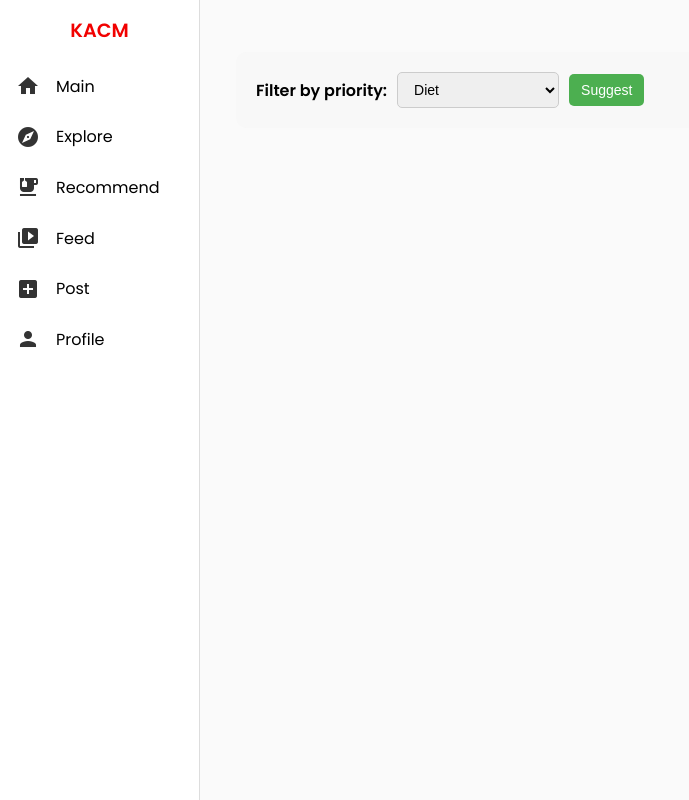
After one commit to jimmytrn154/KACM_Food, a Spring Boot app: page /recommend in a window 1280 px wide. The commit adds this page. Shown: the whole page, without its empty margins (0-689 px from the left). Run offline with Spring Boot 4, Linux system fonts and the light colour scheme; the visitor is signed in with stand-in values (Sample User, id 1).

Commit message:
recommend 1st interface

```diff
--- a/src/main/java/com/Chese/KACM_Recommendation/Config/Restaurant.java
+++ b/src/main/java/com/Chese/KACM_Recommendation/Config/Restaurant.java
@@ -1,5 +1,4 @@
 package com.Chese.KACM_Recommendation.Config;
-import com.Chese.KACM_Recommendation.Config.LocationHashTable;
 import com.Chese.KACM_Recommendation.model.LocationCoordinate;
 import java.util.HashMap;
 import java.util.Map;
--- a/src/main/java/com/Chese/KACM_Recommendation/Controller/FoodController.java
+++ b/src/main/java/com/Chese/KACM_Recommendation/Controller/FoodController.java
@@ -9,7 +9,6 @@ import org.springframework.web.bind.annotation.RequestMapping;
 import org.springframework.http.ResponseEntity;
 import org.springframework.web.bind.annotation.*;
 import com.Chese.KACM_Recommendation.Service.FoodService;
-import com.Chese.KACM_Recommendation.model.Food;
 import java.util.*;
 
 @RestController
--- /dev/null
+++ b/src/main/java/com/Chese/KACM_Recommendation/Controller/RecommendController.java
@@ -0,0 +1,15 @@
+package com.Chese.KACM_Recommendation.Controller;
+import jakarta.servlet.http.HttpSession;
+import org.springframework.stereotype.Controller;
+import org.springframework.web.bind.annotation.GetMapping;
+
+@Controller
+public class RecommendController {
+    @GetMapping("/recommend")
+    public String recommendPage(HttpSession session){
+        if (session.getAttribute("user") == null) {
+            return "redirect:/login";
+          }
+        return "recommend";
+    }
+}
--- a/src/main/java/com/Chese/KACM_Recommendation/Service/FindPath.java
+++ b/src/main/java/com/Chese/KACM_Recommendation/Service/FindPath.java
@@ -1,7 +1,6 @@
 package com.Chese.KACM_Recommendation.Service;
 
 import com.Chese.KACM_Recommendation.algorithms.Dijkstra;
-import com.Chese.KACM_Recommendation.Config.LocationHashTable;
 
 import org.apache.http.client.utils.URIBuilder;
 import java.io.BufferedReader;
--- a/src/main/java/com/Chese/KACM_Recommendation/Service/FoodService.java
+++ b/src/main/java/com/Chese/KACM_Recommendation/Service/FoodService.java
@@ -1,5 +1,4 @@
 package com.Chese.KACM_Recommendation.Service;
-import com.Chese.KACM_Recommendation.model.Food;
 import org.springframework.stereotype.Service;
 import com.Chese.KACM_Recommendation.model.FoodDetail;
 import com.Chese.KACM_Recommendation.model.FoodSummary;
--- a/src/main/java/com/Chese/KACM_Recommendation/entities/Restriction.java
+++ b/src/main/java/com/Chese/KACM_Recommendation/entities/Restriction.java
@@ -7,7 +7,6 @@ public class Restriction {
     private List<String> hate_taste_adjectives;
     private List<String> food_allergy;
     private List<String> diet;
-    private String food_allergy_raw;
     private List<String> Preferred_Cuisines;
 
     public Restriction(){
--- /dev/null
+++ b/src/main/resources/static/recommend.css
@@ -0,0 +1,308 @@
+.filter-bar {
+    display: flex;
+    align-items: center;
+    gap: 10px;
+    padding: 20px;
+    background-color: #f8f8f8;
+    border-radius: 10px;
+    margin: 20px;
+    font-family: 'Poppins', sans-serif;
+}
+
+.filter-bar label {
+    font-weight: 600;
+}
+
+.filter-bar select,
+.filter-bar button {
+    padding: 8px 12px;
+    font-size: 14px;
+    border-radius: 5px;
+    border: 1px solid #ccc;
+}
+
+.filter-bar button {
+    background-color: #4CAF50;
+    color: white;
+    border: none;
+    cursor: pointer;
+}
+
+.filter-bar button:hover {
+    background-color: #45a049;
+}
+/* explore.css */
+
+/* 0) SIDEBAR (from test.css) */
+.sidebar {
+    position: fixed;
+    top: 0;
+    left: 0;
+    width: 80px;
+    height: 100vh;
+    background: #fff;
+    border-right: 1px solid #ddd;
+    transition: width 0.3s;               /* smooth sidebar expand/collapse :contentReference[oaicite:0]{index=0} */
+    overflow: hidden;
+  }
+  .sidebar:hover {
+    width: 200px;
+  }
+  .sidebar .logo {
+    font-weight: 700;
+    font-size: 1.2rem;
+    color: var(--red);
+    text-align: center;
+    padding: 1rem 0;
+  }
+  .nav-list { list-style: none; }
+  .nav-item {
+    display: flex;
+    align-items: center;
+    padding: 0.8rem 1rem;
+    cursor: pointer;
+    transition: background 0.2s;
+  }
+  .nav-item .material-icons {
+    font-size: 1.5rem;
+    color: #333;
+  }
+  .nav-item .text {
+    margin-left: 1rem;
+    white-space: nowrap;
+    opacity: 0;
+    transition: opacity 0.3s;
+  }
+  .sidebar:hover .nav-item .text {
+    opacity: 1;
+  }
+  .nav-item.active {
+    background: var(--yellow);
+  }
+  .nav-item.active .material-icons {
+    color: var(--green);
+  }
+  .sidebar .nav-link {
+    display: flex;
+    align-items: center;
+    width: 100%;
+    color: inherit;
+    text-decoration: none;
+  }
+  .sidebar .nav-link:hover {
+    text-decoration: none;
+  }
+
+  /* 1) Root & Global Resets */
+  :root {
+    --red:    #f10100;
+    --green:  #476e00;
+    --yellow: #ffd122;
+    --cream:  #f1e1c8;
+    --gold:   #d8d86b;
+    --font:   "Poppins", sans-serif;
+  }
+  * {
+    box-sizing: border-box;
+    margin: 0;
+    padding: 0;
+  }
+  body {
+    font-family: var(--font);
+    background: #fafafa;
+  }
+
+  /* 2) Main content container */
+  /* replicate test.css’s smooth margin-left transition :contentReference[oaicite:1]{index=1} */
+  .main-content {
+    margin-left: 80px;
+    margin-right: auto;          /* center on the right without overriding margin-left */
+    max-width: 1200px;
+    transition: margin-left 0.3s;
+    padding: 2rem 1rem;
+  }
+  .sidebar:hover ~ .main-content {
+    margin-left: 200px;
+  }
+
+  /* 3) Header & Search */
+  .header {
+    text-align: center;
+    margin-bottom: 2rem;
+  }
+  .search-container {
+    position: relative;
+    max-width: 600px;
+    margin: 0 auto 1.5rem;
+    display: flex;
+    align-items: center;
+    background: #fff;
+    border-radius: 30px;
+    padding: 0.5rem 1rem;
+    box-shadow: 0 2px 8px rgba(0,0,0,0.1);
+  }
+  .search-container .search-icon {
+    position: absolute;
+    left: 1rem;
+    font-size: 1.5rem;
+    color: #666;
+  }
+  .search-container input {
+    width: 100%;
+    padding: 0.5rem 1rem 0.5rem 3rem;
+    border: none;
+    outline: none;
+    font-size: 1rem;
+    color: #333;
+  }
+
+  /* 4) Tabs */
+  .tabs {
+    display: inline-flex;
+    background: var(--cream);
+    border-radius: 30px;
+    overflow: hidden;
+    margin: 1rem 0;
+  }
+  .tabs button {
+    background: none;
+    border: none;
+    padding: 0.6rem 1.5rem;
+    font-size: 1rem;
+    font-weight: 600;
+    color: #555;
+    cursor: pointer;
+    transition: background 0.2s, color 0.2s;
+  }
+  .tabs button.active {
+    background: var(--yellow);
+    color: var(--green);
+  }
+
+  /* 5) Filter pills */
+  .filter-row {
+    display: flex;
+    overflow-x: auto;
+    gap: 0.75rem;
+    padding-bottom: 0.5rem;
+    margin-bottom: 1.5rem;
+  }
+  .filter-btn {
+    flex: 0 0 auto;
+    font-size: 0.9rem;
+    padding: 0.4rem 1rem;
+    border: 1px solid var(--green);
+    border-radius: 20px;
+    background: var(--cream);
+    color: var(--green);
+    cursor: pointer;
+    transition: background 0.2s, color 0.2s;
+    white-space: nowrap;
+  }
+  .filter-btn.active {
+    background: var(--green);
+    color: #fff;
+    border-color: var(--green);
+  }
+
+  /* 6) Grid layout */
+  #food-grid {
+    display: grid;
+    grid-template-columns: repeat(4,1fr);
+    gap: 1.5rem;
+  }
+  @media (max-width: 768px) {
+    #food-grid { grid-template-columns: 1fr; }
+  }
+
+  /* 7) Cards */
+  #food-grid .card {
+    background: #fff;
+    border-radius: 12px;
+    box-shadow: 0 4px 8px rgba(0,0,0,0.1);
+    overflow: hidden;
+    cursor: pointer;
+    transition: transform 0.2s, box-shadow 0.2s;
+  }
+  #food-grid .card:hover {
+    transform: translateY(-4px);
+    box-shadow: 0 8px 16px rgba(0,0,0,0.12);
+  }
+  .card-img {
+    position: relative;
+    width: 100%;
+    padding-top: 75%; /* 4:3 ratio */
+    overflow: hidden;
+  }
+  .card-img img {
+    position: absolute;
+    top:0; left:0;
+    width:100%; height:100%;
+    object-fit: cover;
+  }
+  .card-body {
+    padding: 1rem;
+  }
+  .card-body h3 {
+    font-size: 1.1rem;
+    font-weight: 600;
+    margin-bottom: 0.5rem;
+  }
+  .card-body .desc {
+    font-size: 0.9rem;
+    color: #666;
+    margin-bottom: 0.75rem;
+    line-height: 1.4;
+  }
+  .card-body .rating {
+    font-size: 0.9rem;
+    font-weight: 500;
+    color: var(--gold);
+  }
+
+  /* 8) Detail view */
+  .detail-card {
+    background: #fff;
+    border-radius: 16px;
+    box-shadow: 0 4px 12px rgba(0,0,0,0.08);
+    padding: 2rem;
+    margin-top: 1.5rem;
+  }
+  .detail-img {
+    width: 100%;
+    padding-top: 50%;
+    position: relative;
+    margin-bottom: 1.5rem;
+    border-radius: 12px;
+    overflow: hidden;
+  }
+  .detail-img img {
+    position: absolute; top:0; left:0;
+    width:100%; height:100%;
+    object-fit: cover;
+  }
+  .detail-card h2 { font-size: 1.8rem; margin-bottom: 0.75rem; }
+  .detail-card h3 {
+    font-size: 1.2rem;
+    margin-top: 1.25rem; margin-bottom: 0.5rem;
+  }
+  .meta-row {
+    display: flex; flex-wrap: wrap; gap: 1.5rem;
+    color: #444; margin-bottom: 1.5rem;
+  }
+  .meta-row div {
+    display: flex; align-items: center; gap: 0.5rem;
+  }
+  .meta-row .material-icons { font-size: 1.2rem; color: var(--green); }
+  .nutrition-grid {
+    display: grid;
+    grid-template-columns: repeat(auto-fit,minmax(150px,1fr));
+    gap: 1rem;
+    margin-top: 1rem;
+  }
+
+  /* 9) Responsive */
+  @media (max-width: 768px) {
+    .sidebar { display: none; }
+    .main-content { margin-left: 0; }
+  }
--- a/src/main/resources/templates/explore.html
+++ b/src/main/resources/templates/explore.html
@@ -26,6 +26,12 @@
                 <a th:href="@{/explore(tab='food')}" class="nav-link">
                     <span class="material-icons">explore</span>
                     <span class="text">Explore</span>
+                </a>
+            </li>
+            <li class="nav-item">
+                <a th:href="@{/recommend}" class="nav-link">
+                    <span class="material-icons">emoji_food_beverage</span>
+                    <span class="text">Recommend</span>
                 </a>
             </li>
             <li class="nav-item">
--- a/src/main/resources/templates/index.html
+++ b/src/main/resources/templates/index.html
@@ -39,6 +39,12 @@
           <span class="text">Explore</span>
         </a>
       </li>
+      <li class="nav-item">
+        <a th:href="@{/recommend}" class="nav-link">
+            <span class="material-icons">emoji_food_beverage</span>
+            <span class="text">Recommend</span>
+        </a>
+    </li>
       <li class="nav-item">
         <span class="material-icons">video_library</span>
         <span class="text">Feed</span>
--- /dev/null
+++ b/src/main/resources/templates/recommend.html
@@ -0,0 +1,66 @@
+<!DOCTYPE html>
+<html lang="en">
+
+<head>
+    <meta charset="UTF-8" />
+    <meta name="viewport" content="width=device-width,initial-scale=1.0" />
+    <link rel="stylesheet" th:href="@{/recommend.css}" />
+    <!-- <link rel="stylesheet" th:href="@{/test.css}" /> -->
+    <link href="https://fonts.googleapis.com/css2?family=Poppins:wght@400;600&display=swap" rel="stylesheet" />
+    <link href="https://fonts.googleapis.com/icon?family=Material+Icons" rel="stylesheet" />
+    <title>Food Recommendation</title>
+</head>
+<body>
+    <nav class="sidebar">
+        <div class="logo">KACM</div>
+        <ul class="nav-list">
+            <li class="nav-item">
+                <a href="/" class="nav-link">
+                    <span class="material-icons">home</span>
+                    <span class="text">Main</span>
+                </a>
+            </li>
+            <li class="nav-item">
+                <a th:href="@{/explore(tab='food')}" class="nav-link">
+                    <span class="material-icons">explore</span>
+                    <span class="text">Explore</span>
+                </a>
+            </li>
+            <li class="nav-item">
+                <a th:href="@{/recommend}" class="nav-link">
+                    <span class="material-icons">emoji_food_beverage</span>
+                    <span class="text">Recommend</span>
+                </a>
+            </li>
+            <li class="nav-item">
+                <span class="material-icons">video_library</span>
+                <span class="text">Feed</span>
+            </li>
+            <li class="nav-item">
+                <span class="material-icons">add_box</span>
+                <span class="text">Post</span>
+            </li>
+            <li class="nav-item">
+                <span class="material-icons">person</span>
+                <span class="text">Profile</span>
+            </li>
+        </ul>
+    </nav>
+
+    <main class="main-content">
+        <header class="header">
+            <div class="filter-bar">
+                <label for="filter-priority">Filter by priority:</label>
+                <select id="filter-priority" name="filter-priority">
+                    <option value="diet">Diet</option>
+                    <option value="preferred_cuisines">Preferred Cuisines</option>
+                </select>
+                <button id="suggest-btn">Suggest</button>
+            </div>
+        </header>
+
+        <section id="content">
+            <!-- populated by JS -->
+        </section>
+    </main>
+</body>
```
Also changed, not shown: 1 other file.
